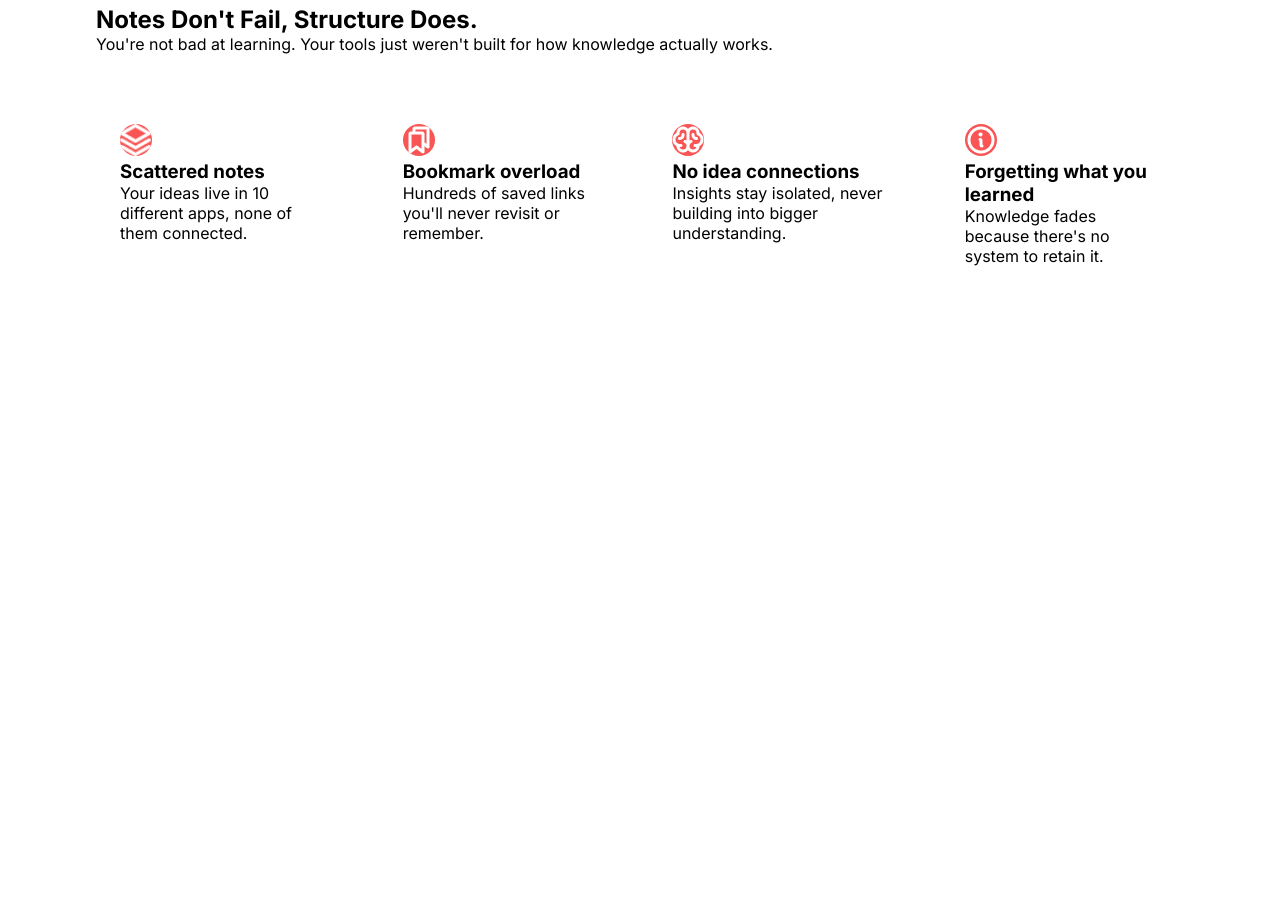
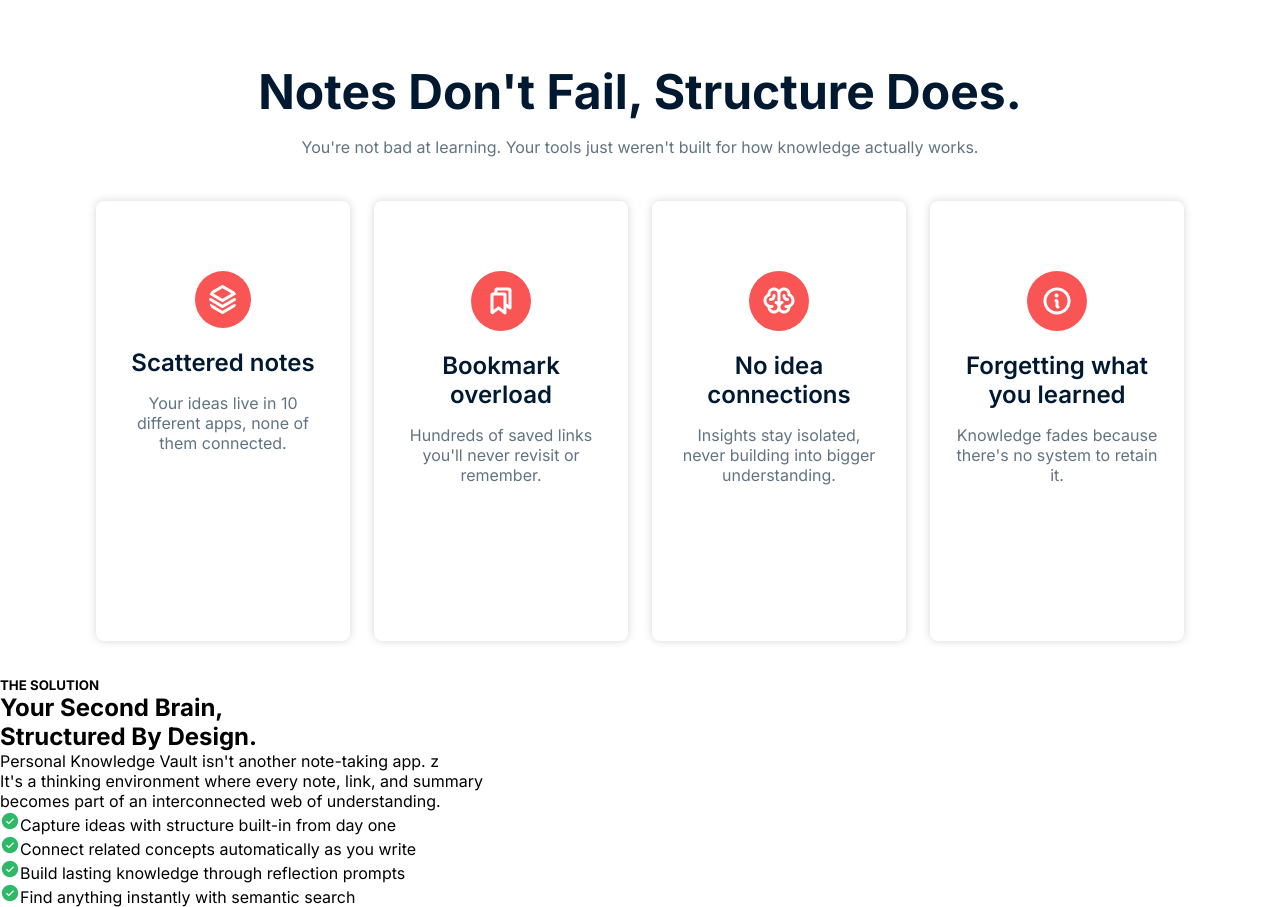
Before and after one commit to rifat76511/Assingment-1, a plain HTML site: page index.html in a window 1280 px wide. Shown: the part 760-1667 px from the top of the page. Before the commit the page ends 1096 px from the top, so only its background shows below. Drawn offline with Linux system fonts and the light colour scheme.

Commit message:
my second commit and new card or motibation add

```diff
--- a/index.html
+++ b/index.html
@@ -37,10 +37,16 @@
          </section>
     </header>
     <main>
+        <section class="motivation">
+            <div class="motivation-container">
+            <h2>Notes Don't Fail, Structure Does.</h2>
+            <p>You're not bad at learning. Your tools just weren't built for how knowledge actually works.</p>
+
+</div>
+
+        </section>
         <section class="card-section">
-            <h2>
-Notes Don't Fail, Structure Does.</h2>
-<p>You're not bad at learning. Your tools just weren't built for how knowledge actually works.</p>
+
             <div class="card-container">
                 <div class="card-box"><img src="assets/Vector.png" alt="">
                 <h3>Scattered notes</h3>
@@ -65,6 +71,23 @@
             </div>
 
         </section>
+        <section class="second-brain">
+            <div class="brain-image"><img src="./assets/Brain.png" alt="brain-image"></div>
+            <div class="brain-info">
+                <h5>THE SOLUTION</h5>
+                <h2>Your Second Brain,</h2>
+                <h2>Structured By Design.</h2>
+                <p>Personal Knowledge Vault isn't another note-taking app. z</p>
+                <p>It's a thinking environment where every note, link, and summary</p>
+                <p>becomes part of an interconnected web of understanding.</p>
+                <ul>
+                    <li><img src="./assets/CheckCircle.png" alt="">Capture ideas with structure built-in from day one</li>
+                    <li><img src="./assets/CheckCircle.png" alt="">Connect related concepts automatically as you write</li>
+                    <li><img src="./assets/CheckCircle.png" alt="">Build lasting knowledge through reflection prompts</li>
+                    <li><img src="./assets/CheckCircle.png" alt="">Find anything instantly with semantic search</li>
+                </ul>
+            </div>
+        </section>
     </main>
 </body>
 </html>
--- a/style/style.css
+++ b/style/style.css
@@ -98,28 +98,76 @@
 
     margin-top: 32px;
 }
+/* motivation section */
+.motivation{
+    max-width: 1360px;
+    height: 152px;
+    margin: 0 auto;
+    display: flex;
+    justify-content: center;
+    align-items: end;
+
+
+
+}
+
+
+.motivation h2{
+    font-size: 48px;
+    font-weight: 700;
+    color: #001931;
+
+
+
+}
+.motivation p{
+    margin-top: 16px;
+    font-size: 16px;
+    line-height: 20px;
+    color: #627382;
+    text-align: center;
+    font-weight: 400;
+}
 /* card section */
-.card-section{
+
+.card-container{
+    display: flex;
+    gap: 24px;
+    justify-content: space-between;
     max-width: 1360px;
     width: 85%;
     margin: 0 auto;
+    text-align: center;
 
 }
-.card-section .card-container{
-    display: flex;
-    gap: 24px;
-    justify-content: space-between;
-}
-.card-section .card-container .card-box{
+.card-container .card-box{
 
     padding: 70px 24px;
-    align-items: center;
+    justify-content: center;
+    box-shadow: 0 0 8px #0000002a;
+    margin-top: 44px;
+    border-radius: 8px;
+    width: 322px;
+    height: 300px;
 }
-.card-section .card-container .card-box img{
+.card-container .card-box img{
     background: rgba(249, 85, 85, 1);
     border-radius: 50%;
+    background-size: 60px;
+    padding: 14px;
+}
+.card-container .card-box h3{
+    font-size: 24px;
+    font-weight: 600;
+    color: #001931;
+    margin-top: 16px;
 
-    width: 32px;
-    height: 32px;
-    background-size: 60px;
 }
+.card-container .card-box p{
+    font-size: 16px;
+    line-height: 20px;
+    font-weight: 400px;
+    color: #627382;
+    margin-top: 16px;
+
+}
```
